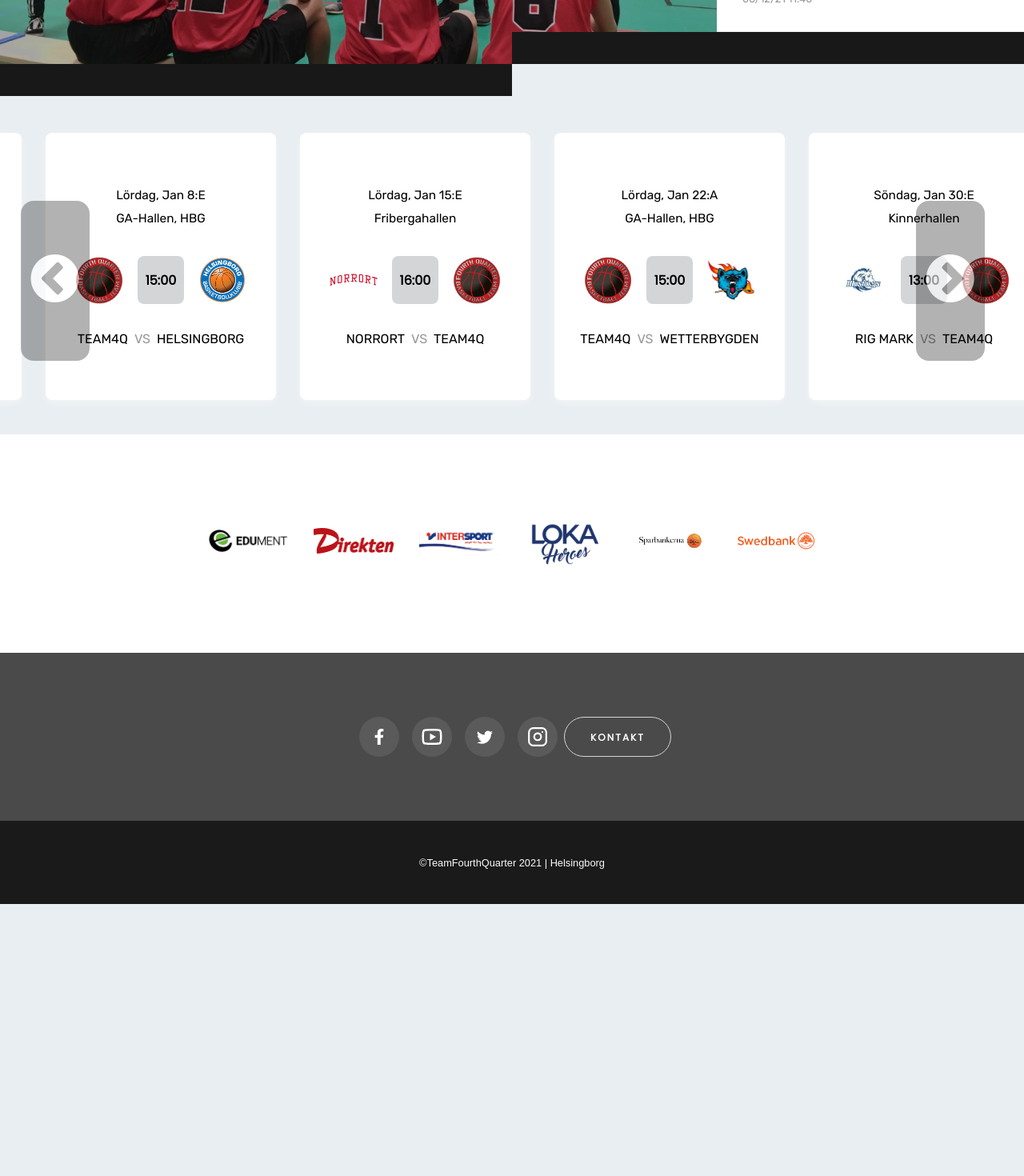
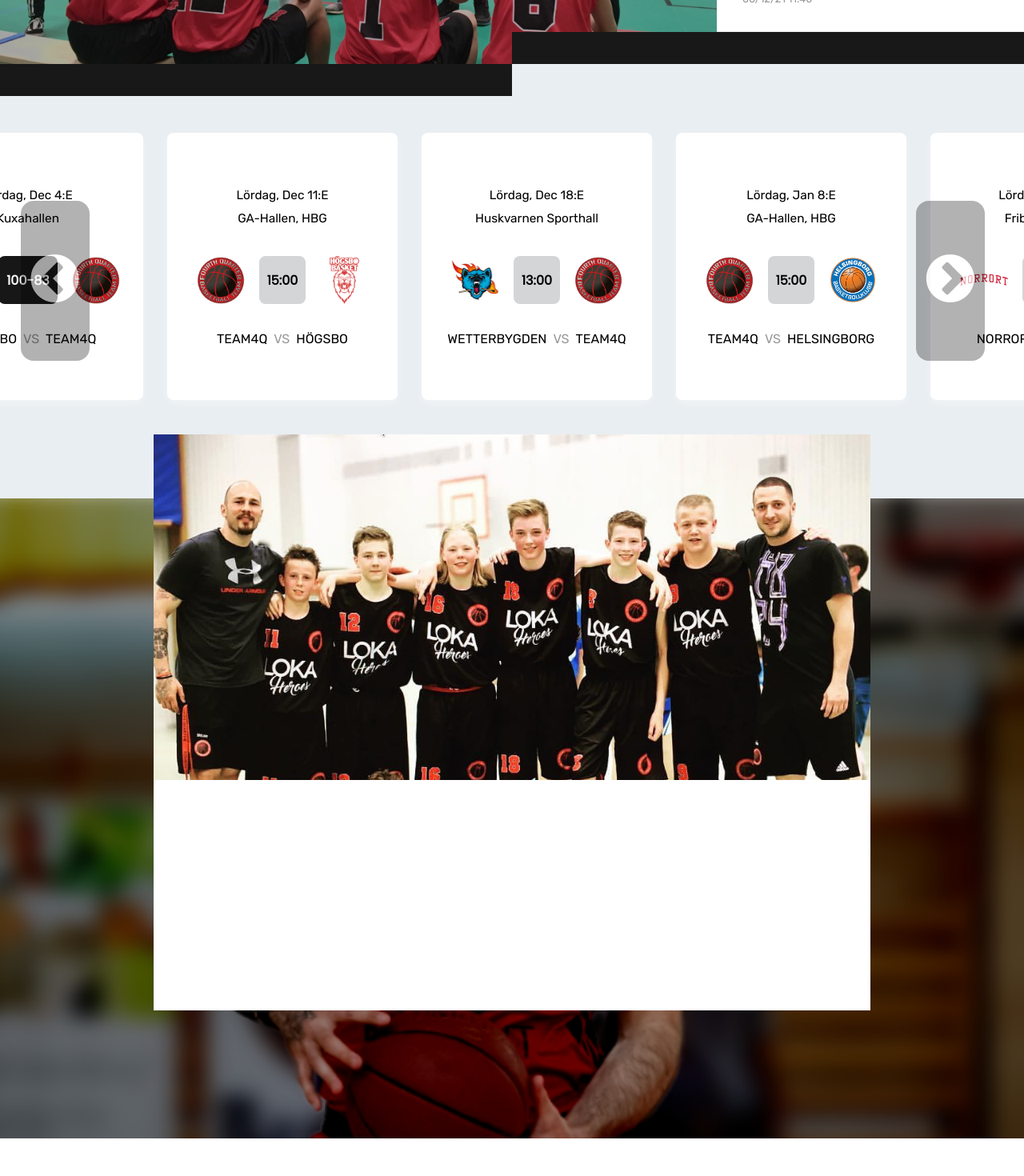
Before and after one commit to stu1612/T4Q, a React (Create React App) app: page /Hem in a window 1280 px wide. Shown: the part 1520-2990 px from the top of the page at 80% size. Before the commit the page ends 2650 px from the top, so only its background shows below. Built offline with nearby package versions, Linux system fonts and the light colour scheme.

Commit message:
code cleanup refactor carousels and such things to be universal create custom hook to fetch general data from one file source focus on js clean up first

```diff
--- /dev/null
+++ b/src/components/Background_Image/index.js
@@ -0,0 +1,49 @@
+import React from "react";
+import styled from "styled-components";
+import img from "../../assets/images/cards/IMG_1.png";
+import teamImg from "../../assets/images/Banner/grp_img.jpeg";
+
+export const BackgroundImage = () => {
+  return (
+    <Container>
+      <Image />
+      <TabsContainer>
+        <img src={teamImg} alt="team4q group" />
+      </TabsContainer>
+    </Container>
+  );
+};
+
+const Container = styled.div`
+  height: 110vh;
+  width: 100%;
+  display: flex;
+  flex-direction: column;
+  justify-content: flex-end;
+  position: relative;
+`;
+
+const Image = styled.div`
+  height: 100vh;
+  width: 100%;
+  background-image: url(${img});
+  background-size: cover;
+  background-position: top;
+`;
+
+const TabsContainer = styled.div`
+  height: 90vh;
+  width: 70%;
+  background: #fff;
+  position: absolute;
+  top: 0;
+  left: 50%;
+  transform: translate(-50%, 0);
+
+  img {
+    height: 60%;
+    width: 100%;
+    object-fit: cover;
+    object-position: 0 20%;
+  }
+`;
--- a/src/components/Carousel/index.js
+++ /dev/null
@@ -1,81 +0,0 @@
-import React from "react";
-import Slider from "react-slick";
-import "slick-carousel/slick/slick.css";
-import "slick-carousel/slick/slick-theme.css";
-import "./Carousel.css";
-import { CarouselItem } from "../Carousel_Item";
-import styled from "styled-components";
-
-import { Schedule } from "../../Model/Schedule";
-
-export const Carousel = () => {
-  const number = Schedule.filter((game) => game.result !== "").length;
-
-  const settings = {
-    dots: false,
-    infinite: true,
-    speed: 500,
-    slidesToShow: 3,
-    slidesToScroll: 3,
-    centerMode: true,
-    initialSlide: number,
-
-    responsive: [
-      {
-        breakpoint: 1024,
-        settings: {
-          slidesToShow: 3,
-          slidesToScroll: 3,
-          infinite: true,
-        },
-      },
-      {
-        breakpoint: 768,
-        settings: {
-          slidesToShow: 2,
-          slidesToScroll: 2,
-          initialSlide: 2,
-        },
-      },
-      {
-        breakpoint: 480,
-        settings: {
-          slidesToShow: 1,
-          slidesToScroll: 1,
-        },
-      },
-    ],
-  };
-  return (
-    <Container>
-      <Slider {...settings}>
-        {Schedule.map((match) => (
-          <CarouselItem
-            key={match.date}
-            home={match.home}
-            homeImg={match.home_img}
-            away={match.away}
-            awayImg={match.away_img}
-            venue={match.venue}
-            date={match.date}
-            result={match.result}
-            time={match.time}
-          />
-        ))}
-      </Slider>
-    </Container>
-  );
-};
-
-const Container = styled.div`
-  width: 100%;
-  display: flex;
-  flex-direction: column;
-  align-items: center;
-  overflow: hidden;
-  margin-top: -2rem;
-
-  /* @media (min-width: 600px) {
-    width: 90%;
-  } */
-`;
--- /dev/null
+++ b/src/components/Carousel_Slider/index.js
@@ -0,0 +1,76 @@
+import React from "react";
+import Slider from "react-slick";
+import "slick-carousel/slick/slick.css";
+import "slick-carousel/slick/slick-theme.css";
+import "./Carousel.css";
+import { CarouselItem } from "../Carousel_Item";
+import styled from "styled-components";
+import { Schedule } from "../../Model/Schedule";
+
+export const CarouselSlider = () => {
+  const number = Schedule.filter((game) => game.result !== "").length - 2;
+
+  const settings = {
+    dots: false,
+    infinite: true,
+    speed: 500,
+    slidesToShow: 3,
+    slidesToScroll: 3,
+    centerMode: true,
+    initialSlide: number,
+
+    responsive: [
+      {
+        breakpoint: 1024,
+        settings: {
+          slidesToShow: 3,
+          slidesToScroll: 3,
+          infinite: true,
+        },
+      },
+      {
+        breakpoint: 768,
+        settings: {
+          slidesToShow: 2,
+          slidesToScroll: 2,
+          initialSlide: 2,
+        },
+      },
+      {
+        breakpoint: 480,
+        settings: {
+          slidesToShow: 1,
+          slidesToScroll: 1,
+        },
+      },
+    ],
+  };
+  return (
+    <Container>
+      <Slider {...settings}>
+        {Schedule.map((match) => (
+          <CarouselItem
+            key={match.date}
+            home={match.home}
+            homeImg={match.home_img}
+            away={match.away}
+            awayImg={match.away_img}
+            venue={match.venue}
+            date={match.date}
+            result={match.result}
+            time={match.time}
+          />
+        ))}
+      </Slider>
+    </Container>
+  );
+};
+
+const Container = styled.div`
+  width: 100%;
+  display: flex;
+  flex-direction: column;
+  align-items: center;
+  overflow: hidden;
+  margin-top: -2rem;
+`;
--- a/src/pages/Hem.js
+++ b/src/pages/Hem.js
@@ -1,10 +1,11 @@
 /* eslint-disable no-lone-blocks */
 import React from "react";
 import { Layout } from "../components/Page_Layout/Layout";
-import { Carousel } from "../components/Carousel/index";
+import { CarouselSlider } from "../components/Carousel_Slider/index";
 import { Banner } from "../components/Banner";
 import { Superettan } from "../components/Superettan_Banner";
 import { Tabs } from "../components/Tabs_Container";
+import { BackgroundImage } from "../components/Background_Image";
 
 export const Hem = () => {
   return (
@@ -12,7 +13,8 @@ export const Hem = () => {
       <Banner />
       <Superettan />
       <Tabs />
-      <Carousel />
+      <CarouselSlider />
+      <BackgroundImage />
     </Layout>
   );
 };
```
Also changed, not shown: src/assets/images/Banner/grp_img.jpeg (added), src/components/Carousel_Slider/Carousel.css (renamed from src/components/Carousel/Carousel.css), 1 other file (tests, documents, lock files or other folders).
